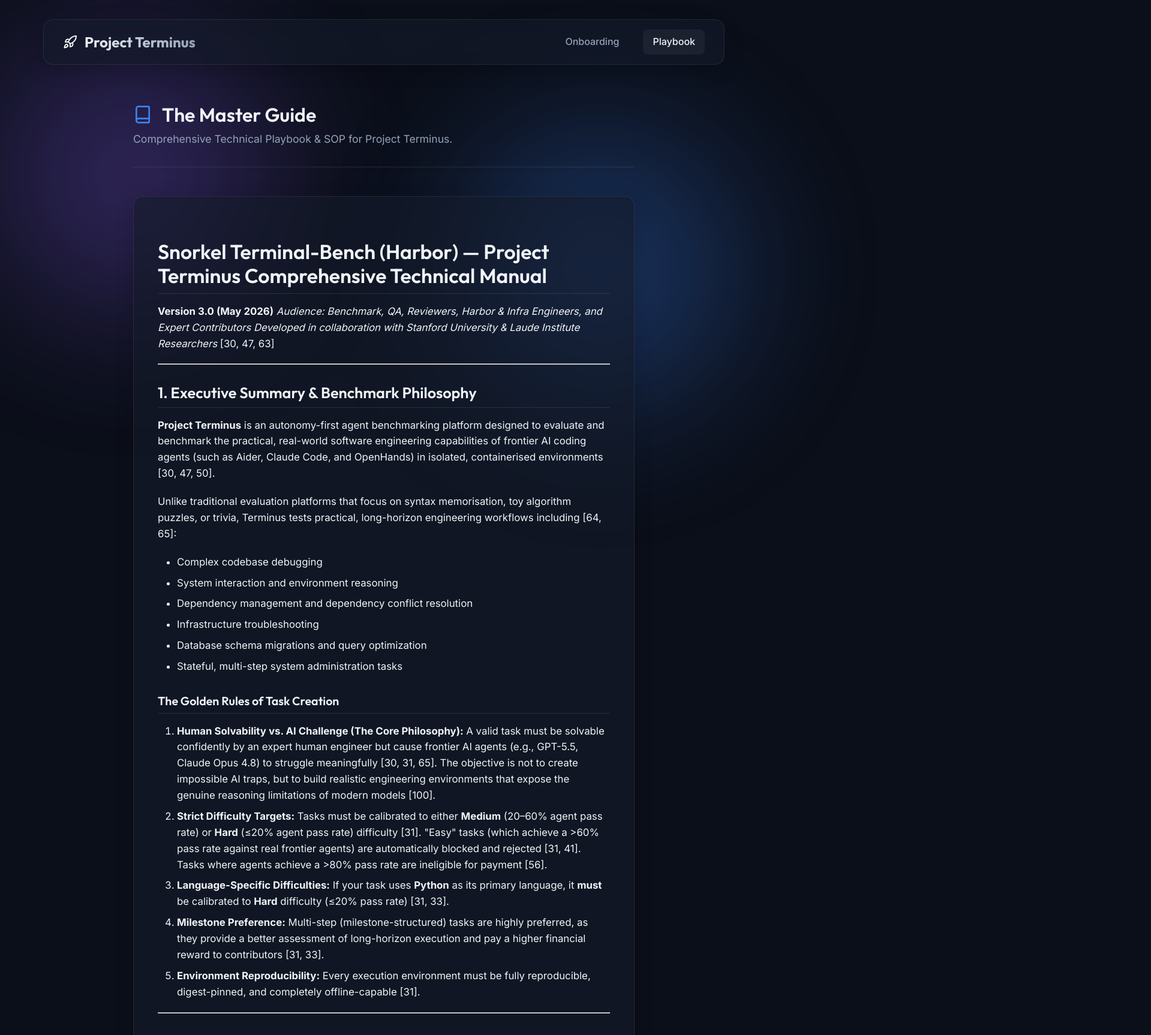
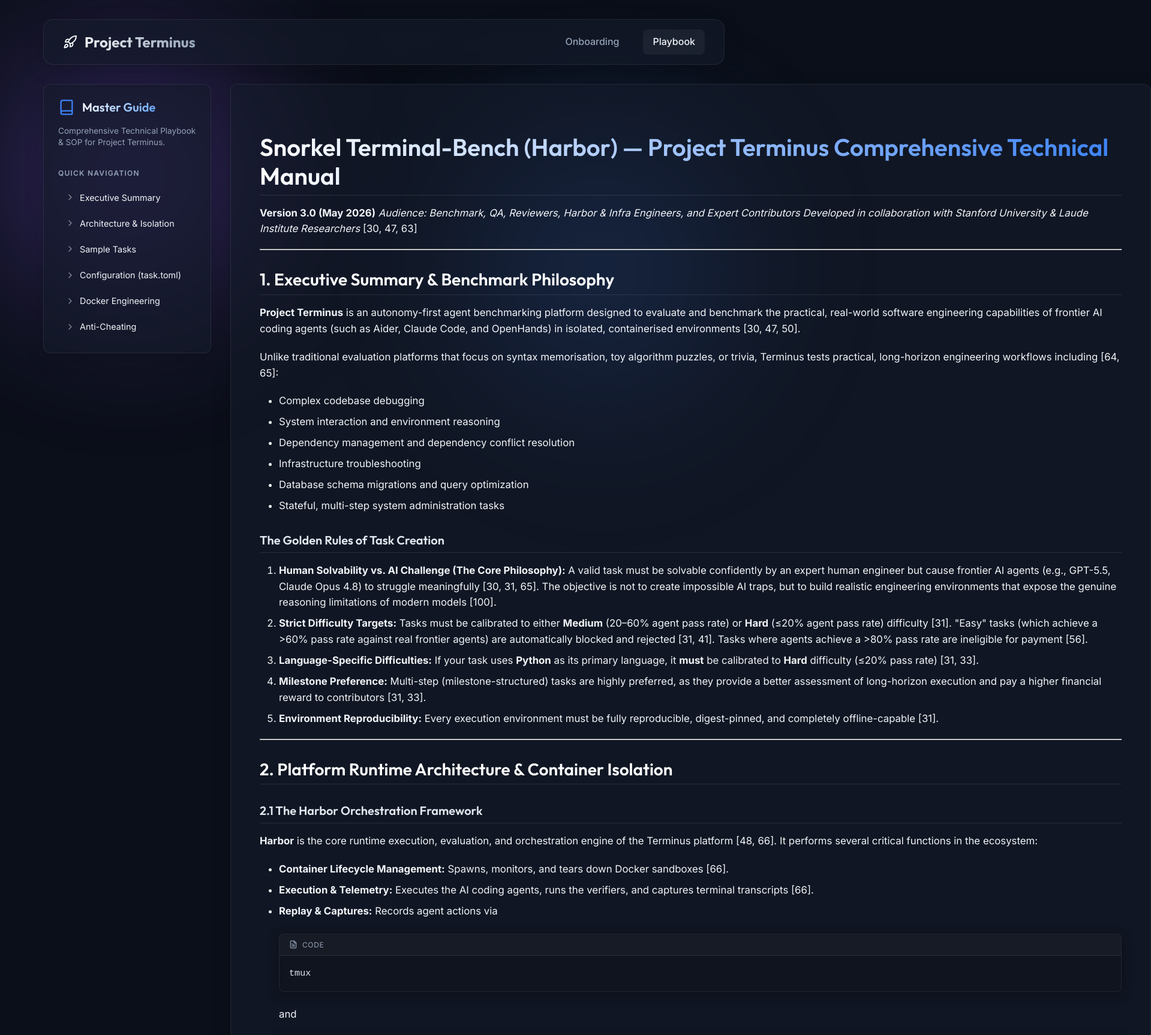
Before and after one commit to SREESAIARJUN/terminus-onboarding, a React (Vite) app: page /terminus-onboarding/playbook in a window 1280 px wide. Shown: the top 1726 px of the page at 60% size, 1919 px wide, since content can reach past the window. Built offline with nearby package versions, Linux system fonts and the light colour scheme.

Commit message:
Swap phases and style playbook with sidebar

```diff
--- a/src/index.css
+++ b/src/index.css
@@ -387,14 +387,182 @@
 }
 
 /* Playbook Page */
-.playbook-container {
-  max-width: 900px;
+.playbook-wrapper {
+  display: grid;
+  grid-template-columns: 280px 1fr;
+  gap: 2rem;
+  max-width: 1400px;
   margin: 0 auto;
-  padding: 2rem;
+  align-items: start;
 }
 
-.playbook-header {
-  margin-bottom: 3rem;
-  padding-bottom: 2rem;
+.playbook-sidebar {
+  position: sticky;
+  top: 2rem;
+  padding: 1.5rem;
+  border-radius: 12px;
+}
+
+.sidebar-header {
+  display: flex;
+  align-items: center;
+  gap: 0.75rem;
+  margin-bottom: 1rem;
+}
+
+.sidebar-header h2 {
+  font-size: 1.25rem;
+  background: linear-gradient(135deg, #fff, #60a5fa);
+  -webkit-background-clip: text;
+  -webkit-text-fill-color: transparent;
+}
+
+.sidebar-desc {
+  font-size: 0.85rem;
+  color: var(--text-muted);
+  margin-bottom: 2rem;
+  line-height: 1.4;
+}
+
+.sidebar-nav-title {
+  font-size: 0.75rem;
+  text-transform: uppercase;
+  letter-spacing: 0.1em;
+  color: var(--text-muted);
+  margin-bottom: 0.75rem;
+  font-weight: 600;
+}
+
+.sidebar-nav {
+  display: flex;
+  flex-direction: column;
+  gap: 0.25rem;
+}
+
+.nav-item {
+  display: flex;
+  align-items: center;
+  gap: 0.5rem;
+  padding: 0.5rem 0.75rem;
+  border-radius: 6px;
+  color: var(--text-main);
+  font-size: 0.9rem;
+  cursor: pointer;
+  transition: all 0.2s;
+}
+
+.nav-item:hover {
+  background: rgba(255, 255, 255, 0.05);
+  color: var(--accent);
+}
+
+.nav-icon {
+  opacity: 0.5;
+  transition: transform 0.2s;
+}
+
+.nav-item:hover .nav-icon {
+  opacity: 1;
+  transform: translateX(3px);
+}
+
+.playbook-content {
+  padding: 3rem;
+  border-radius: 12px;
+}
+
+/* Custom Markdown Elements */
+.md-h1 {
+  font-size: 2.5rem;
+  margin-bottom: 1.5rem;
+  background: linear-gradient(to right, #fff, var(--accent));
+  -webkit-background-clip: text;
+  -webkit-text-fill-color: transparent;
+}
+
+.md-h2 {
+  font-size: 1.75rem;
+  margin-top: 3rem;
+  margin-bottom: 1rem;
+  padding-bottom: 0.5rem;
   border-bottom: 1px solid var(--border);
+  color: #fff;
 }
+
+.md-h3 {
+  font-size: 1.25rem;
+  margin-top: 2rem;
+  margin-bottom: 0.75rem;
+  color: #e2e8f0;
+}
+
+.inline-code {
+  background: rgba(59, 130, 246, 0.15);
+  color: #93c5fd;
+  padding: 0.2em 0.4em;
+  border-radius: 4px;
+  font-family: monospace;
+  font-size: 0.85em;
+  border: 1px solid rgba(59, 130, 246, 0.2);
+}
+
+.code-block-wrapper {
+  background: #0f141e;
+  border: 1px solid var(--glass-border);
+  border-radius: 8px;
+  margin: 1.5rem 0;
+  overflow: hidden;
+  box-shadow: 0 4px 20px rgba(0, 0, 0, 0.3);
+}
+
+.code-block-header {
+  display: flex;
+  align-items: center;
+  gap: 0.5rem;
+  background: rgba(255, 255, 255, 0.03);
+  padding: 0.5rem 1rem;
+  border-bottom: 1px solid var(--glass-border);
+  font-size: 0.75rem;
+  color: var(--text-muted);
+  text-transform: uppercase;
+  letter-spacing: 0.05em;
+}
+
+.code-block-wrapper pre {
+  margin: 0;
+  padding: 1rem;
+  background: transparent;
+  border: none;
+  border-radius: 0;
+  overflow-x: auto;
+}
+
+.code-block-wrapper pre code {
+  background: transparent;
+  padding: 0;
+  color: #e2e8f0;
+}
+
+@media (max-width: 900px) {
+  .playbook-wrapper {
+    grid-template-columns: 1fr;
+  }
+  .playbook-sidebar {
+    position: relative;
+    top: 0;
+  }
+}
+
+.spinner {
+  width: 40px;
+  height: 40px;
+  margin: 0 auto 1rem;
+  border: 3px solid rgba(59, 130, 246, 0.2);
+  border-top-color: var(--accent);
+  border-radius: 50%;
+  animation: spin 1s linear infinite;
+}
+
+@keyframes spin {
+  to { transform: rotate(360deg); }
+}
--- a/src/pages/Dashboard.jsx
+++ b/src/pages/Dashboard.jsx
@@ -4,10 +4,25 @@
 const phases = [
   {
     id: 1,
-    title: "Phase 1: The Core Foundation",
+    title: "Phase 1: The Visual Walkthrough",
+    time: "~1 Hour",
+    icon: <Video />,
+    description: "Before diving into the technical playbook, watch these videos to see how the rules map to the actual interface and workflow.",
+    action: "Watch the Onboarding Videos below",
+    focus: "Treat this as a guided tour. Focus on the visual elements: how the Snorkel Expert Platform UI looks, how the Web IDE operates, and how the instructor uses the stb CLI in real-time.",
+    videos: [
+      { name: "Project Introduction", id: "1Xpg6qpetWh9m-40UhU8bfEGzW-vDy-rg" },
+      { name: "CLI Guide", id: "1HwxIpTAbxnGELSfUGKtfBoPAFKFTOJSn" },
+      { name: "Task Structure Guidelines", id: "10UGHLzJAC8YDBD4NOqkwyYgM5z0MBaNo" },
+      { name: "Task Creation Guide", id: "1Ufeyy4Tl7CM9wIFN9Sc5sxvE2vIuDAwT" }
+    ]
+  },
+  {
+    id: 2,
+    title: "Phase 2: The Core Foundation",
     time: "45 Minutes",
     icon: <BookOpen />,
-    description: "Before touching any code or watching the videos, you need to understand the 'Laws of Physics' of this platform.",
+    description: "Now that you have the visual context, you need to understand the 'Laws of Physics' of this platform.",
     action: "Read The Comprehensive Technical Playbook & SOP",
     focus: "Read this cover-to-cover. Pay special attention to the '5 Pillars of a Task', the 'Top 5 Gotchas' (like the test.sh exit code rule), and the LLM failure modes.",
     link: "/playbook",
@@ -15,21 +30,6 @@
       url: "https://snorkel-ai.github.io/Terminus-EC-Training-stateful/portal/docs/getting-started/welcome",
       label: "Official Snorkel Getting Started Docs"
     }
-  },
-  {
-    id: 2,
-    title: "Phase 2: The Visual Walkthrough",
-    time: "~1 Hour",
-    icon: <Video />,
-    description: "Now that you know the rules, see how they map to the actual interface and workflow.",
-    action: "Watch the Onboarding Videos below",
-    focus: "Treat this as a guided tour. You already know the theory from Phase 1, so focus on the visual elements: how the Snorkel Expert Platform UI looks, how the Web IDE operates, and how the instructor uses the stb CLI in real-time.",
-    videos: [
-      { name: "Project Introduction", id: "1Xpg6qpetWh9m-40UhU8bfEGzW-vDy-rg" },
-      { name: "CLI Guide", id: "1HwxIpTAbxnGELSfUGKtfBoPAFKFTOJSn" },
-      { name: "Task Structure Guidelines", id: "10UGHLzJAC8YDBD4NOqkwyYgM5z0MBaNo" },
-      { name: "Task Creation Guide", id: "1Ufeyy4Tl7CM9wIFN9Sc5sxvE2vIuDAwT" }
-    ]
   },
   {
     id: 3,
--- a/src/pages/Playbook.jsx
+++ b/src/pages/Playbook.jsx
@@ -1,6 +1,6 @@
 import { useState, useEffect } from 'react';
 import Markdown from 'react-markdown';
-import { Book } from 'lucide-react';
+import { Book, ChevronRight, FileText } from 'lucide-react';
 
 export default function Playbook() {
   const [content, setContent] = useState('');
@@ -24,27 +24,83 @@
       });
   }, []);
 
+  // Custom components for Markdown to add premium styling
+  const markdownComponents = {
+    h1: ({node, ...props}) => <h1 className="md-h1" {...props} />,
+    h2: ({node, ...props}) => <h2 className="md-h2" {...props} />,
+    h3: ({node, ...props}) => <h3 className="md-h3" {...props} />,
+    code: ({node, inline, className, children, ...props}) => {
+      const match = /language-(\w+)/.exec(className || '');
+      return !inline ? (
+        <div className="code-block-wrapper">
+          <div className="code-block-header">
+            <FileText size={14} />
+            <span>{match ? match[1] : 'code'}</span>
+          </div>
+          <pre className={className} {...props}>
+            <code>{children}</code>
+          </pre>
+        </div>
+      ) : (
+        <code className="inline-code" {...props}>
+          {children}
+        </code>
+      )
+    }
+  };
+
   return (
-    <div className="playbook-container fade-in-up">
-      <div className="playbook-header">
-        <h1 style={{display: 'flex', alignItems: 'center', gap: '1rem'}}>
-          <Book color="var(--accent)" size={32} />
-          The Master Guide
-        </h1>
-        <p style={{color: 'var(--text-muted)', marginTop: '0.5rem', fontSize: '1.1rem'}}>
+    <div className="playbook-wrapper fade-in-up">
+      <aside className="playbook-sidebar glass-panel">
+        <div className="sidebar-header">
+          <Book color="var(--accent)" size={28} />
+          <h2>Master Guide</h2>
+        </div>
+        <p className="sidebar-desc">
           Comprehensive Technical Playbook & SOP for Project Terminus.
         </p>
-      </div>
 
-      <div className="glass-panel" style={{padding: '2.5rem'}}>
+        <div className="sidebar-nav-title">Quick Navigation</div>
+        <div className="sidebar-nav">
+          <div className="nav-item">
+            <ChevronRight size={16} className="nav-icon" />
+            <span>Executive Summary</span>
+          </div>
+          <div className="nav-item">
+            <ChevronRight size={16} className="nav-icon" />
+            <span>Architecture & Isolation</span>
+          </div>
+          <div className="nav-item">
+            <ChevronRight size={16} className="nav-icon" />
+            <span>Sample Tasks</span>
+          </div>
+          <div className="nav-item">
+            <ChevronRight size={16} className="nav-icon" />
+            <span>Configuration (task.toml)</span>
+          </div>
+          <div className="nav-item">
+            <ChevronRight size={16} className="nav-icon" />
+            <span>Docker Engineering</span>
+          </div>
+          <div className="nav-item">
+            <ChevronRight size={16} className="nav-icon" />
+            <span>Anti-Cheating</span>
+          </div>
+        </div>
+      </aside>
+
+      <main className="playbook-content glass-panel">
         {loading ? (
-          <div style={{textAlign: 'center', padding: '3rem', color: 'var(--accent)', fontSize: '1.2rem', fontWeight: '500'}}>Loading Playbook...</div>
+          <div style={{textAlign: 'center', padding: '5rem', color: 'var(--accent)', fontSize: '1.2rem', fontWeight: '500'}}>
+            <div className="spinner"></div>
+            Loading Playbook...
+          </div>
         ) : (
           <div className="markdown-body">
-            <Markdown>{content}</Markdown>
+            <Markdown components={markdownComponents}>{content}</Markdown>
           </div>
         )}
-      </div>
+      </main>
     </div>
   )
 }
```
